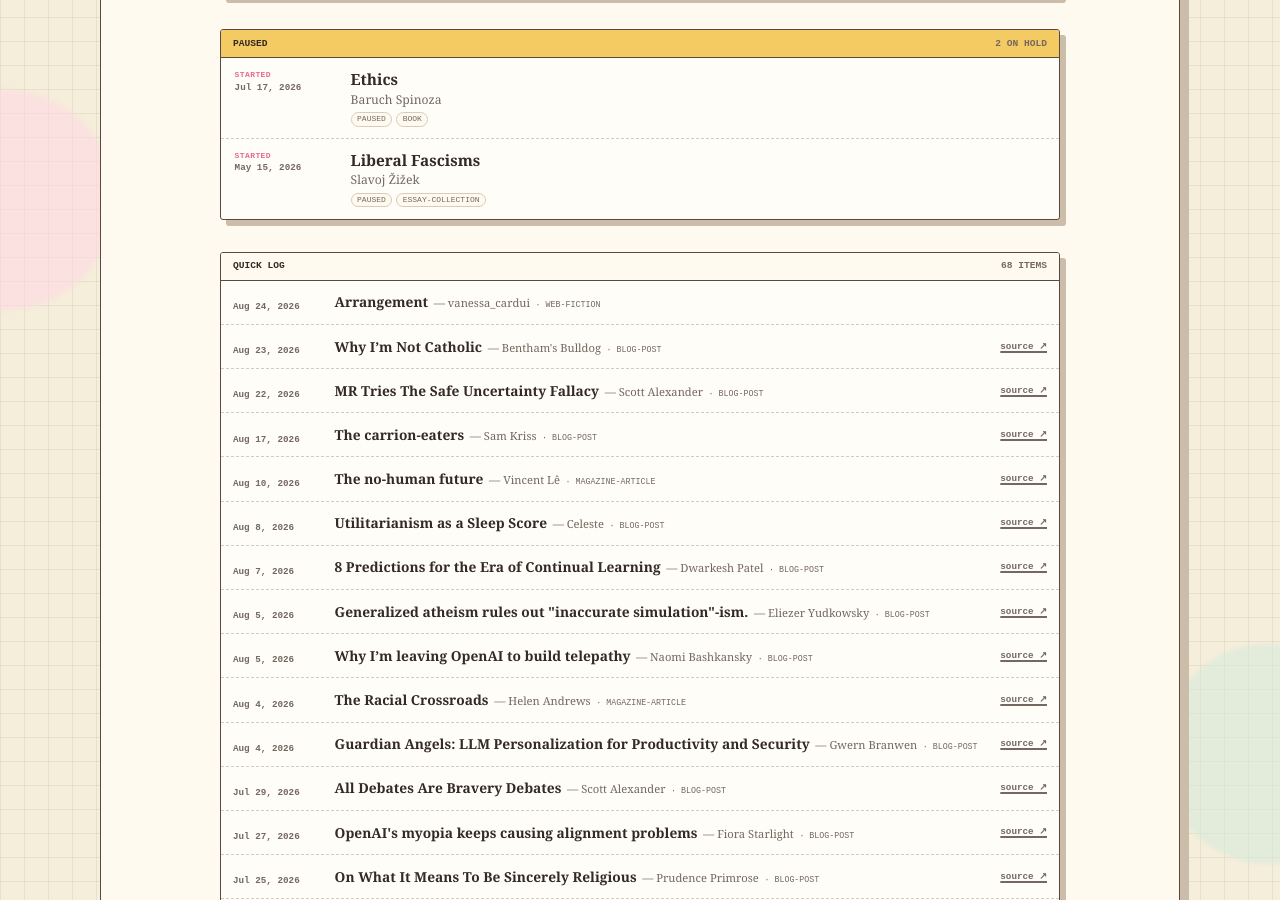
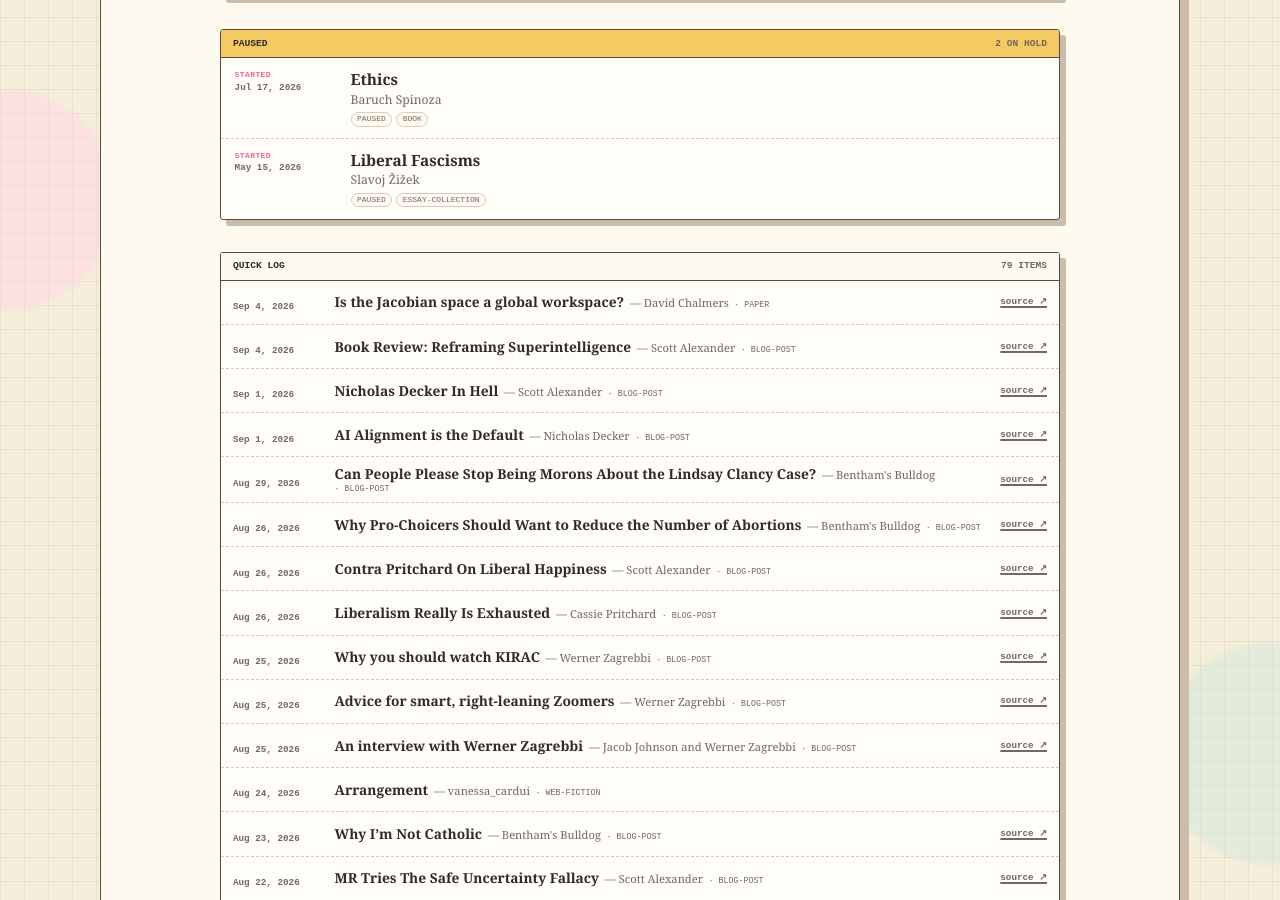
Before and after one commit to jackcml/personal-site, a Jekyll site: the page built from reading.md, in a window 1280 px wide and 900 px high, scrolled down 943 px. Built offline with Jekyll 4.4.1, drawn with Linux system fonts in a browser that asks for light colours; some of the changed text lies outside the part shown.

Commit message:
data: update reading log

```diff
--- a/_data/reading.yml
+++ b/_data/reading.yml
@@ -15,6 +15,95 @@
   started_date: 2026-06-21
   url: https://plato.stanford.edu/entries/compatibilism/
 
+- title: "Book Review: Reframing Superintelligence"
+  author: Scott Alexander
+  kind: blog-post
+  status: finished
+  read_date: 2026-09-04
+  url: https://slatestarcodex.com/2019/08/27/book-review-reframing-superintelligence/
+
+- title: Is the Jacobian space a global workspace?
+  author: David Chalmers
+  kind: paper
+  status: finished
+  read_date: 2026-09-04
+  url: https://philpapers.org/rec/CHAITJ-2
+
+- title: Absurd Adventure And Amygdalectomy Advocacy
+  author: Daniel Böttger
+  kind: blog-post
+  read_date: 2026-09-02
+  url: https://www.astralcodexten.com/p/absurd-adventure-and-amygdalectomy
+
+- title: AI Alignment is the Default
+  author: Nicholas Decker
+  kind: blog-post
+  status: finished
+  read_date: 2026-09-01
+  url: https://nicholasdecker.substack.com/p/ai-alignment-is-the-default
+
+- title: Nicholas Decker In Hell
+  author: Scott Alexander
+  kind: blog-post
+  status: finished
+  read_date: 2026-09-01
+  url: https://www.astralcodexten.com/p/nicholas-decker-in-hell
+
+- title: Can People Please Stop Being Morons About the Lindsay Clancy Case?
+  author: Bentham's Bulldog
+  kind: blog-post
+  status: finished
+  read_date: 2026-08-29
+  url: https://benthams.substack.com/p/can-people-please-stop-being-morons
+
+- title: Liberalism Really Is Exhausted
+  author: Cassie Pritchard
+  kind: blog-post
+  status: finished
+  read_date: 2026-08-26
+  url: https://cassandraproblem.substack.com/p/liberalism-really-is-exhausted
+
+- title: Contra Pritchard On Liberal Happiness
+  author: Scott Alexander
+  kind: blog-post
+  status: finished
+  read_date: 2026-08-26
+  url: https://www.astralcodexten.com/p/contra-pritchard-on-liberal-happiness
+
+- title: Why Pro-Choicers Should Want to Reduce the Number of Abortions
+  author: Bentham's Bulldog
+  kind: blog-post
+  status: finished
+  read_date: 2026-08-26
+  url: https://benthams.substack.com/p/why-pro-choicers-should-want-to-reduce
+
+- title: Public Choice Theory and the Illusion of Grand Strategy
+  author: Richard Hanania
+  kind: book
+  status: to-read
+  added_date: 2026-08-25
+
+- title: An interview with Werner Zagrebbi
+  author: Jacob Johnson and Werner Zagrebbi
+  kind: blog-post
+  status: finished
+  read_date: 2026-08-25
+  url: https://thelionandthefox.substack.com/p/an-interview-with-werner-zagrebbi
+
+- title: Advice for smart, right-leaning Zoomers
+  author: Werner Zagrebbi
+  kind: blog-post
+  status: finished
+  read_date: 2026-08-25
+  url: https://www.rightrationalism.art/p/advice-for-smart-right-leaning-zoomers
+
+- title: Why you should watch KIRAC
+  author: Werner Zagrebbi
+  kind: blog-post
+  status: finished
+  read_date: 2026-08-25
+  url: https://www.rightrationalism.art/p/trying-to-get-kirac-cowen-money
+
 - title: Arrangement
   author: vanessa_cardui
   kind: web-fiction
```
